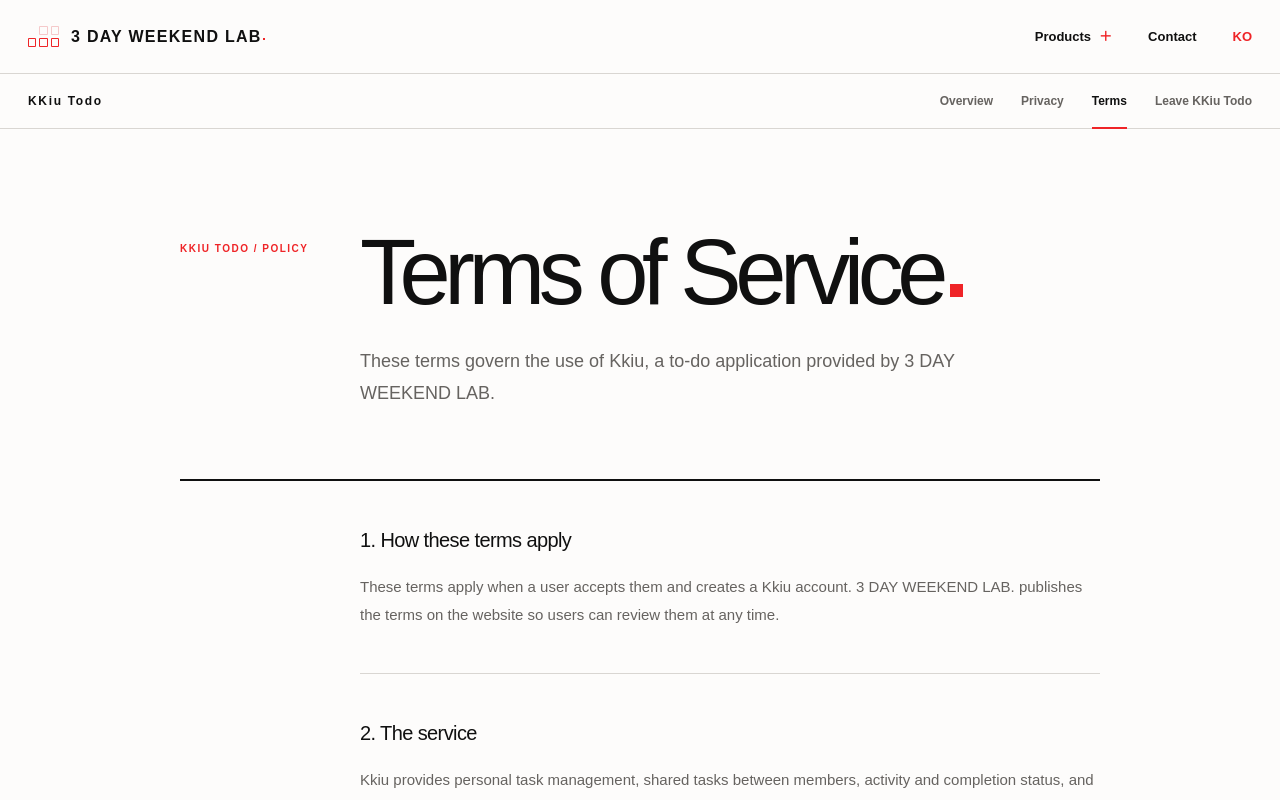
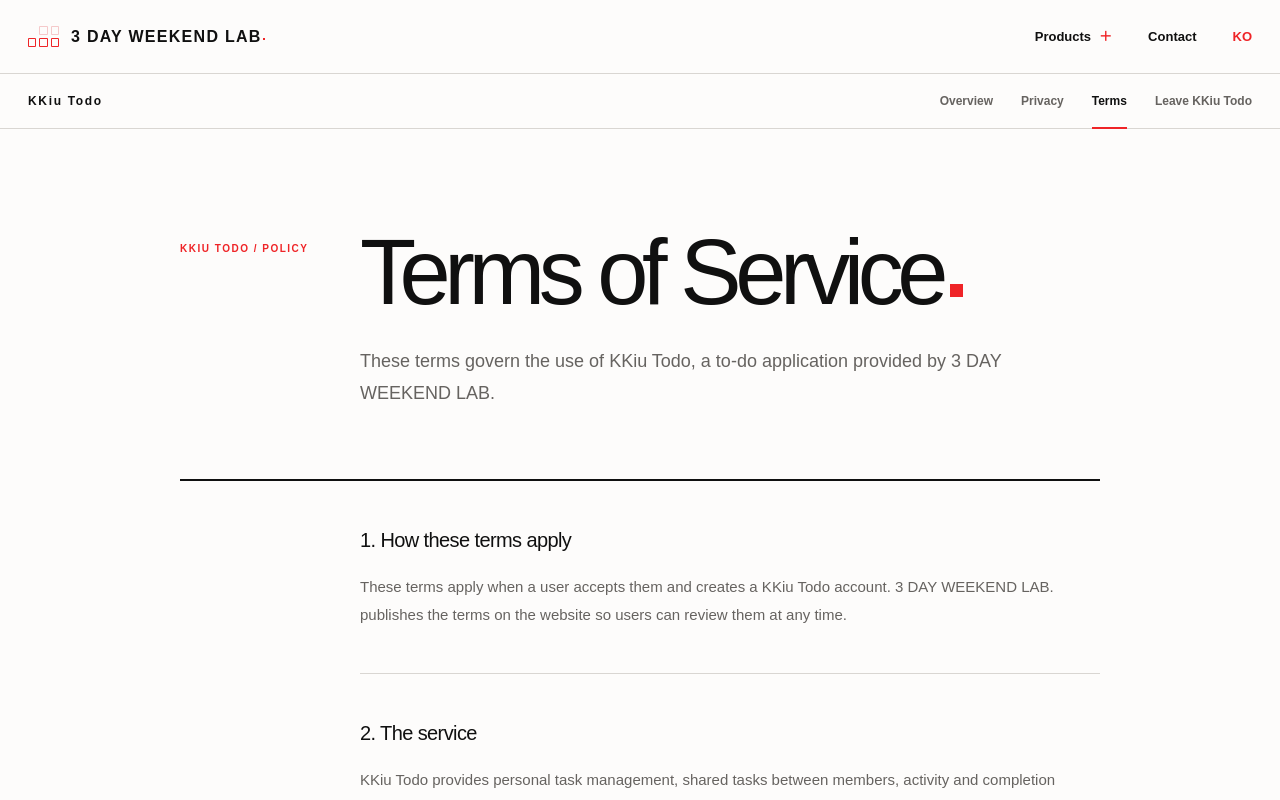
Before and after one commit to kiyelo/kkiu-site, a Next.js app: page /en/terms in a window 1280 px wide. Shown: the top 800 px of the page. Built offline with nearby package versions, Linux system fonts and the light colour scheme.

Commit message:
Rename English Kkiu references to Kkiu Todo in terms

```diff
--- a/app/en/terms/page.tsx
+++ b/app/en/terms/page.tsx
@@ -2,8 +2,8 @@
 import { LegalPage } from "../../ui";
 
 export const metadata: Metadata = {
-  title: "Kkiu Terms of Service",
-  description: "Terms for using Kkiu.",
+  title: "KKiu Todo Terms of Service",
+  description: "Terms for using KKiu Todo.",
 };
 
 export default function Page() {
@@ -12,24 +12,24 @@
       locale="en"
       active="terms"
       title="Terms of Service"
-      lead="These terms govern the use of Kkiu, a to-do application provided by 3 DAY WEEKEND LAB."
+      lead="These terms govern the use of KKiu Todo, a to-do application provided by 3 DAY WEEKEND LAB."
       sections={[
         {
           title: "1. How these terms apply",
           paragraphs: [
-            "These terms apply when a user accepts them and creates a Kkiu account. 3 DAY WEEKEND LAB. publishes the terms on the website so users can review them at any time.",
+            "These terms apply when a user accepts them and creates a KKiu Todo account. 3 DAY WEEKEND LAB. publishes the terms on the website so users can review them at any time.",
           ],
         },
         {
           title: "2. The service",
           paragraphs: [
-            "Kkiu provides personal task management, shared tasks between members, activity and completion status, and notifications. If paid features are introduced, the price and conditions will be shown before purchase.",
+            "KKiu Todo provides personal task management, shared tasks between members, activity and completion status, and notifications. If paid features are introduced, the price and conditions will be shown before purchase.",
           ],
         },
         {
           title: "3. Registration and accounts",
           paragraphs: [
-            "Users may register through the authentication methods offered by Kkiu. When an external sign-in service is used, that service’s terms may also apply.",
+            "Users may register through the authentication methods offered by KKiu Todo. When an external sign-in service is used, that service’s terms may also apply.",
             "Users must provide accurate information, keep access to their account secure, and report unauthorized use to 3dayweekendlab@gmail.com.",
           ],
         },
@@ -46,7 +46,7 @@
           title: "5. User content and ownership",
           paragraphs: [
             "Users retain rights in the tasks and content they create. Users give 3 DAY WEEKEND LAB. permission to store, synchronize, and display that content to members of the relevant Kkiri only as needed to provide the service.",
-            "Kkiu’s name, design, software, and other service materials belong to 3 DAY WEEKEND LAB. or their respective rights holders.",
+            "KKiu Todo’s name, design, software, and other service materials belong to 3 DAY WEEKEND LAB. or their respective rights holders.",
           ],
         },
         {
@@ -62,15 +62,15 @@
           ],
         },
         {
-          title: "8. Leaving Kkiu",
+          title: "8. Leaving KKiu Todo",
           paragraphs: [
-            "Users may leave Kkiu at any time through the membership withdrawal feature. Member information and personal data are deleted, while the withdrawal page and Privacy Policy explain how shared Kkiri data is handled.",
+            "Users may leave KKiu Todo at any time through the membership withdrawal feature. Member information and personal data are deleted, while the withdrawal page and Privacy Policy explain how shared Kkiri data is handled.",
           ],
         },
         {
           title: "9. Responsibility for the service",
           paragraphs: [
-            "3 DAY WEEKEND LAB. uses reasonable care in operating Kkiu. To the extent permitted by law, it is not responsible for interruptions caused by events outside its reasonable control, such as natural disasters, network failures, or third-party platform outages, unless caused by its intent or gross negligence.",
+            "3 DAY WEEKEND LAB. uses reasonable care in operating KKiu Todo. To the extent permitted by law, it is not responsible for interruptions caused by events outside its reasonable control, such as natural disasters, network failures, or third-party platform outages, unless caused by its intent or gross negligence.",
             "Nothing in these terms excludes liability that cannot lawfully be excluded or limits a user’s statutory rights.",
           ],
         },
```
